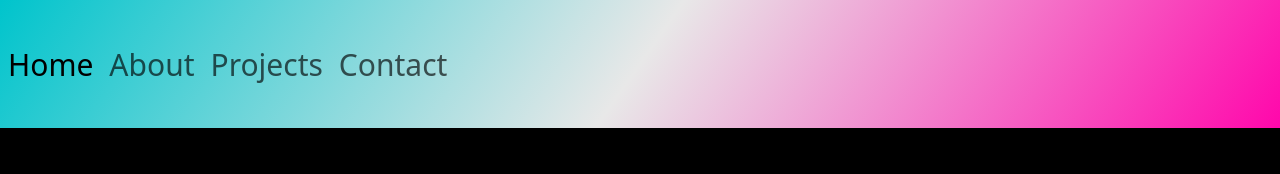
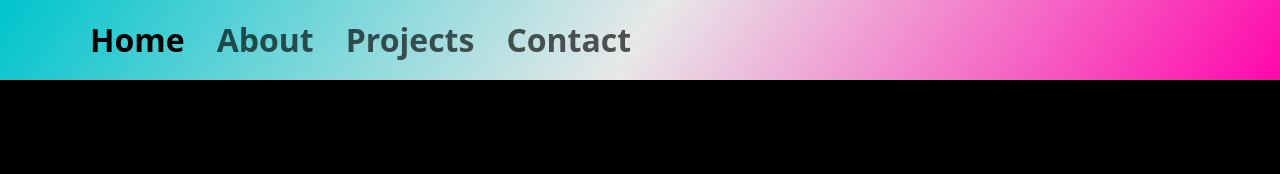
Before and after one commit to CullsGit/hugoportfolio, a React (Create React App) app: page / in a window 1280 px wide. Shown: the top 174 px of the page. Built offline with nearby package versions, Linux system fonts and the light colour scheme.

Commit message:
make navbar responsive with bootstrap

```diff
--- a/src/containers/navbar/Navbar.jsx
+++ b/src/containers/navbar/Navbar.jsx
@@ -4,23 +4,40 @@ import "./navbar.css";
 
 export default function Navbar() {
   return (
-    <div className="navbar-container d-flex">
-      <nav className="navbar navbar-expand-lg">
-        <div className="navbar-nav">
-          <a className="nav-item nav-link active" href="#">
+    <nav className="navbar navbar-expand-md custom-nav">
+      <div className="container">
+        <button
+          className="navbar-toggler"
+          data-bs-toggle="collapse"
+          data-bs-target="#nav"
+        >
+          <div className="navbar-toggler-icon"></div>
+        </button>
+        <div className="collapse navbar-collapse" id="nav">
+          <ul className="navbar-nav">
+            <li className="nav-item me-3">
+              <a href="#" className="nav-link fs-2 fw-bold active">
                 Home
               </a>
-          <a className="nav-item nav-link" href="#">
+            </li>
+            <li className="nav-item me-3">
+              <a href="#" className="nav-link fs-2 fw-bold">
                 About
               </a>
-          <a className="nav-item nav-link" href="#">
+            </li>
+            <li className="nav-item me-3">
+              <a href="#" className="nav-link fs-2 fw-bold">
                 Projects
               </a>
-          <a className="nav-item nav-link" href="#">
+            </li>
+            <li className="nav-item me-3">
+              <a href="#" className="nav-link fs-2 fw-bold">
                 Contact
               </a>
+            </li>
+          </ul>
+        </div>
       </div>
     </nav>
-    </div>
   );
 }
--- a/src/containers/navbar/navbar.css
+++ b/src/containers/navbar/navbar.css
@@ -1,8 +1,3 @@
-.navbar-container {
+.custom-nav {
   background: var(--primary-gradient);
-  height: 8rem;
 }
-
-.nav-item {
-  font-size: 30px;
-}
```
Lines whose indentation alone changed are shown as unchanged.
